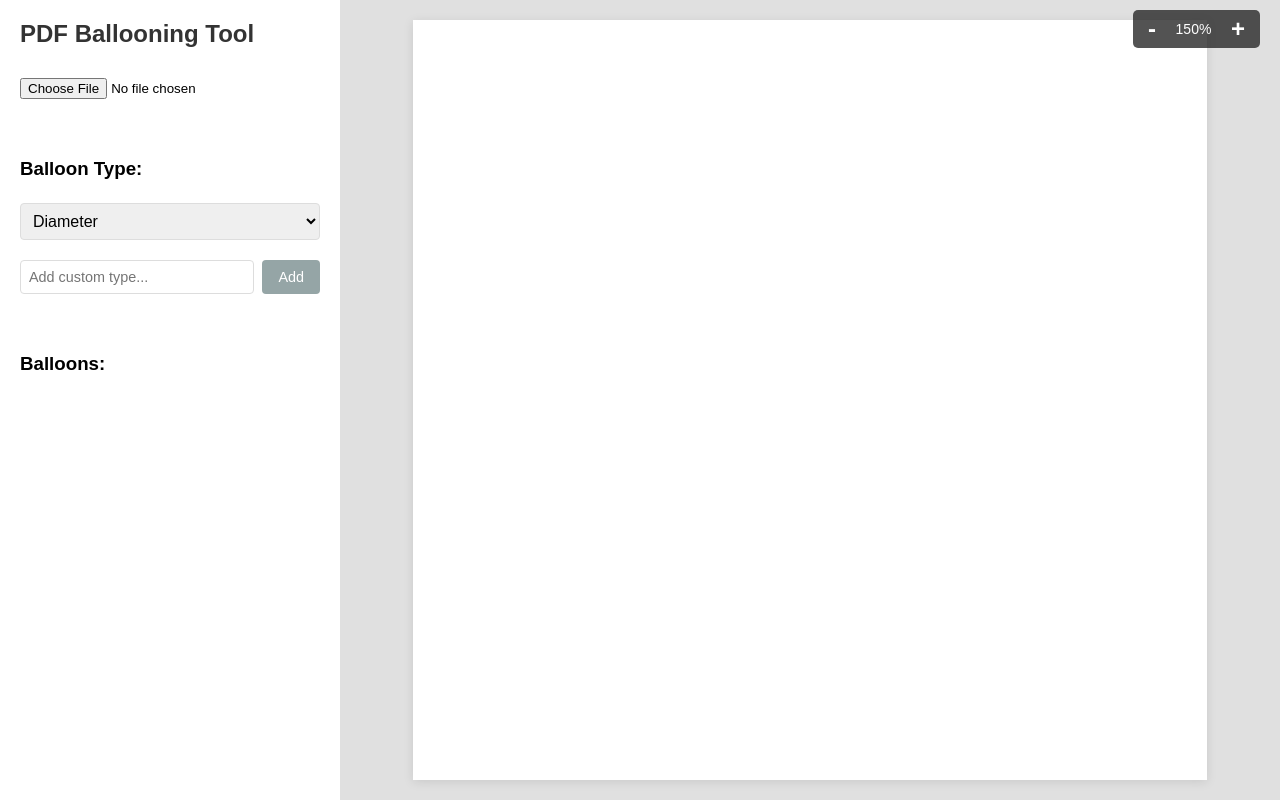
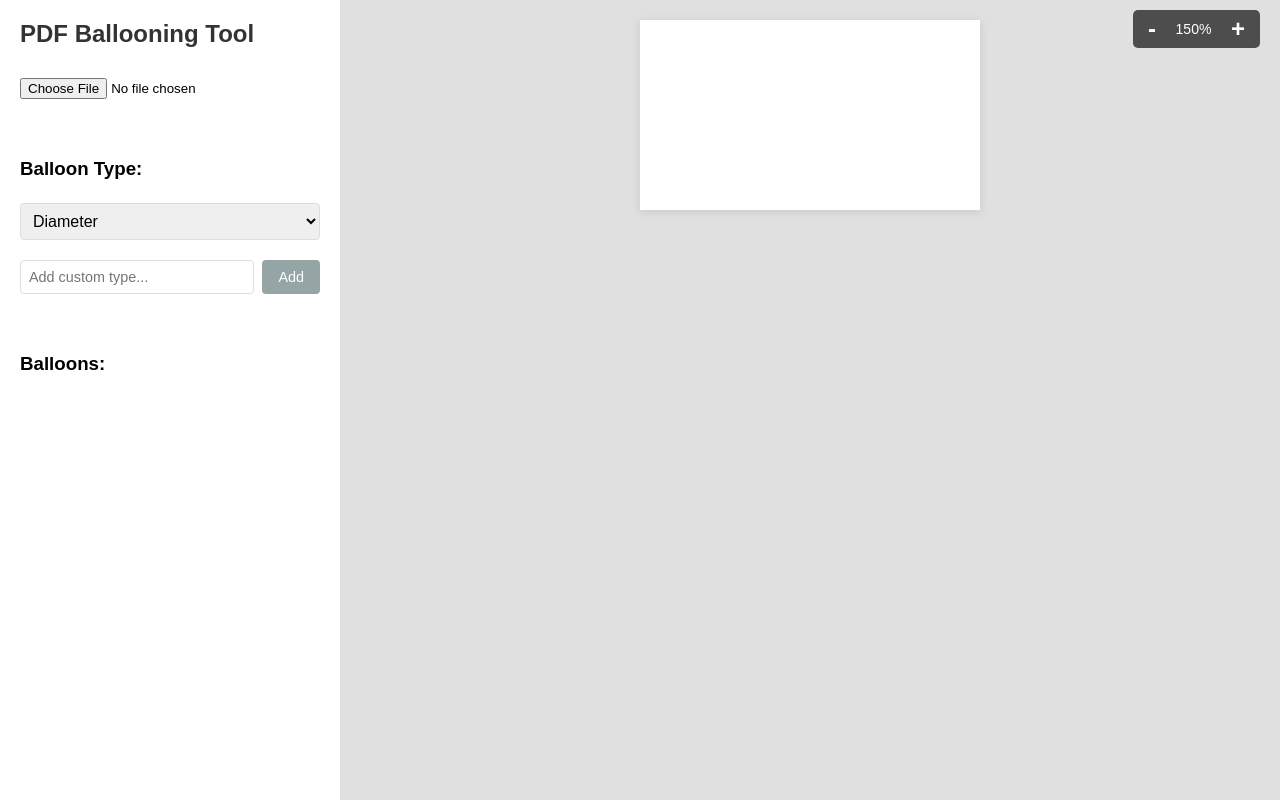
Before and after one commit to unitedrubber0-ops/ballooning-backend, a React (Vite) app in the folder client/: page / in a window 1280 px wide. Built offline with nearby package versions, Linux system fonts and the light colour scheme.

Commit message:
Fix PDF display sizing and scrolling issues

```diff
--- a/client/src/styles.css
+++ b/client/src/styles.css
@@ -177,12 +177,12 @@ h1 {
 .pdf-container {
   flex: 1;
   background: #e0e0e0;
-  padding: 20px;
   display: flex;
   flex-direction: column;
   align-items: center;
-  overflow: auto;
   position: relative;
+  height: 100%;
+  min-height: 0;  /* Important for proper flex behavior */
 }
 
 .pdf-controls {
@@ -218,16 +218,40 @@ h1 {
   background: white;
   box-shadow: 0 2px 10px rgba(0, 0, 0, 0.1);
   cursor: crosshair;
-  /* A4 size in pixels at 96 DPI */
-  width: 794px;   /* A4 width in pixels */
-  height: 1123px; /* A4 height in pixels */
   transition: transform 0.3s ease;
+  display: flex;
+  justify-content: center;
+  align-items: center;
+  position: relative;
+  padding: 20px;
+  margin: 20px;
+  max-height: calc(100vh - 160px);  /* Account for controls and margins */
 }
 
 .pdf-canvas.landscape {
   transform: rotate(90deg);
   transform-origin: center center;
-  margin: 164.5px 0; /* (1123px - 794px) / 2 to center when rotated */
+}
+
+/* Add container to handle the PDF sizing */
+.pdf-view-container {
+  flex: 1;
+  width: 100%;
+  min-height: 0;  /* Important for proper flex behavior */
+  display: flex;
+  justify-content: center;
+  align-items: center;
+  overflow: auto;
+  padding: 20px;
+}
+
+/* Style for the actual PDF page */
+.pdf-page {
+  max-width: 100%;
+  max-height: 100%;
+  width: auto !important;  /* Override react-pdf default width */
+  height: auto !important; /* Override react-pdf default height */
+  object-fit: contain;
 }
 
 .orientation-control {
```
Also changed, not shown: client/src/components/Pdfcanvas.jsx (+9 -5 lines).
